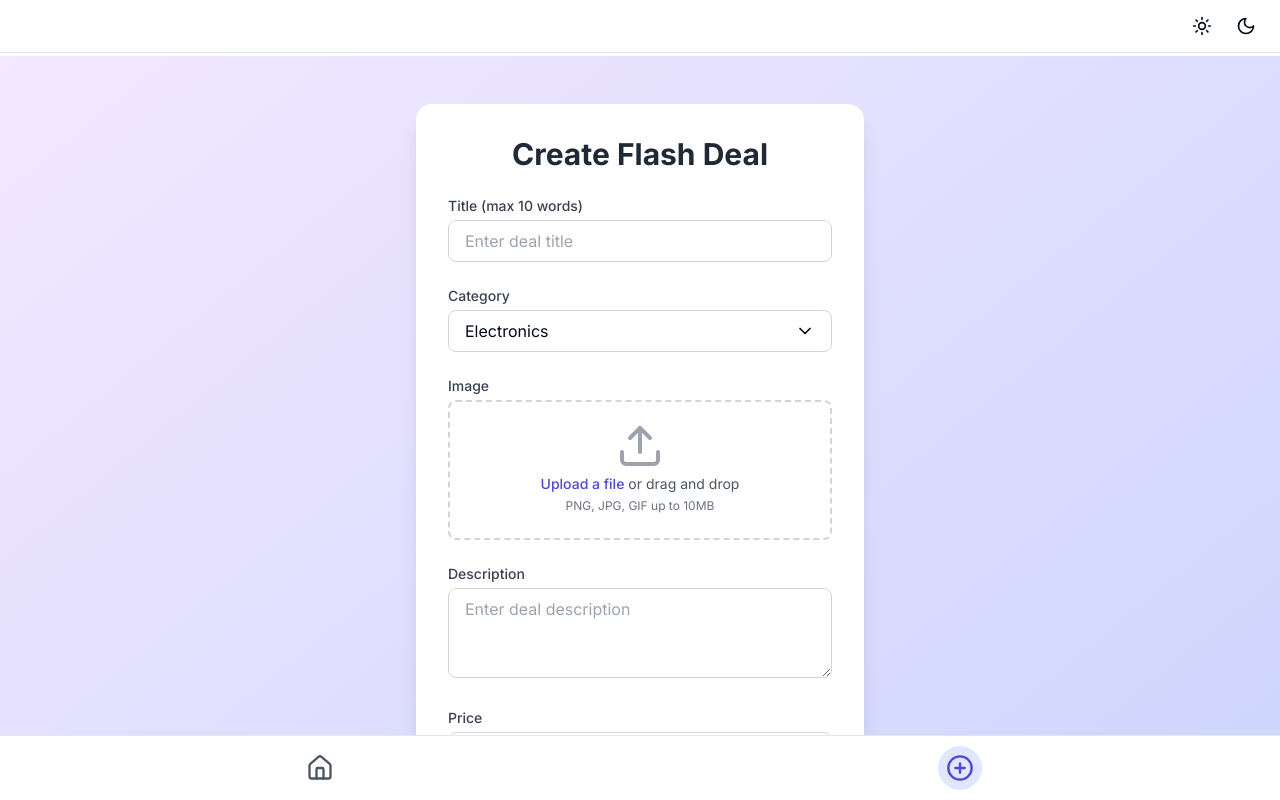
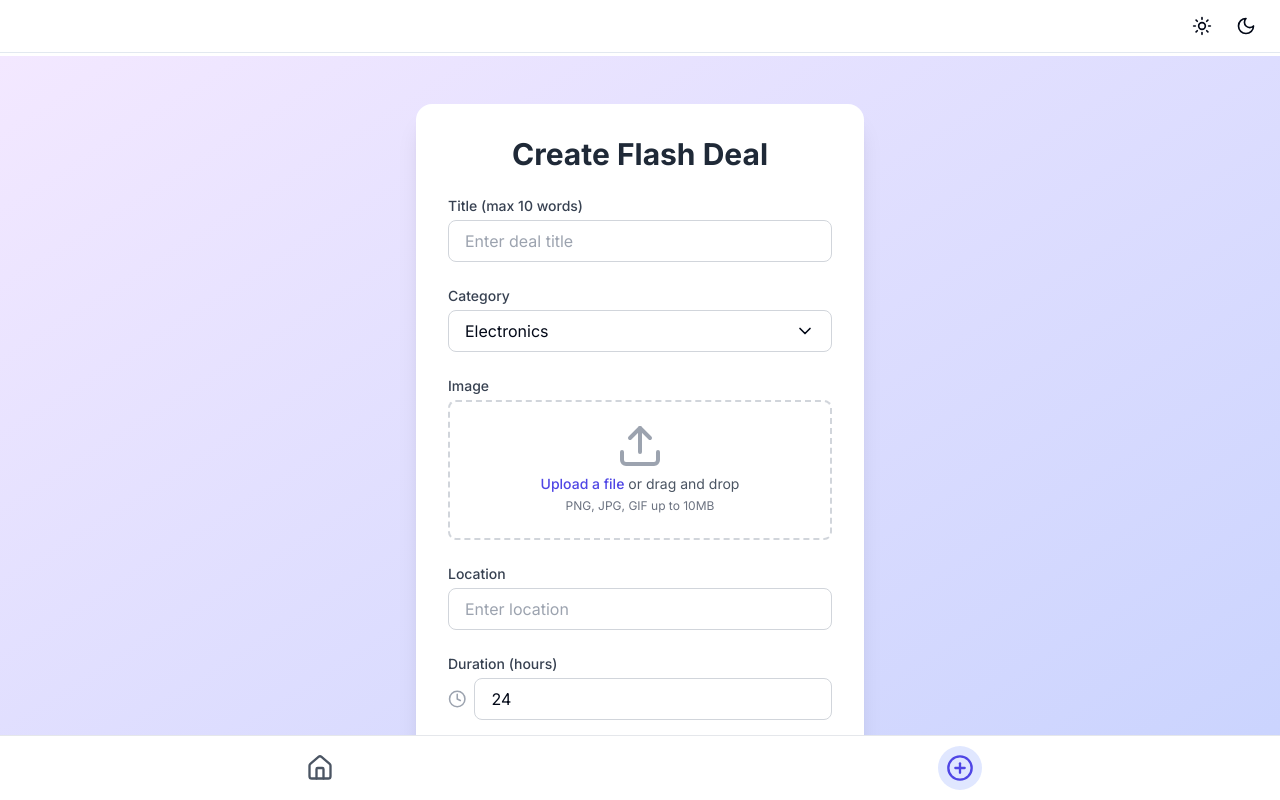
Before and after one commit to dhyabi2/flashdeal-collective, a React (Vite) app: page /upload in a window 1280 px wide. Shown: the top 800 px of the page. Built offline with nearby package versions, Linux system fonts and the light colour scheme.

Commit message:
Remove price and description fields
Eliminate the price and description fields from the deal upload form to simplify the submission process.
[skip gpt_engineer]

```diff
--- a/src/pages/Upload.jsx
+++ b/src/pages/Upload.jsx
@@ -1,6 +1,6 @@
 import React, { useState } from 'react';
 import { motion } from 'framer-motion';
-import { Upload as UploadIcon, Clock, Tag, ChevronDown } from 'lucide-react';
+import { Upload as UploadIcon, Clock, ChevronDown } from 'lucide-react';
 import { addDeal } from '../utils/indexedDB';
 import { useNavigate } from 'react-router-dom';
 
@@ -10,8 +10,6 @@ const Upload = () => {
   const [duration, setDuration] = useState(24);
   const [category, setCategory] = useState('Electronics');
   const [isDropdownOpen, setIsDropdownOpen] = useState(false);
-  const [description, setDescription] = useState('');
-  const [price, setPrice] = useState('');
   const [location, setLocation] = useState('');
   const navigate = useNavigate();
 
@@ -44,8 +42,6 @@ const Upload = () => {
         expiresAt: new Date(Date.now() + duration * 60 * 60 * 1000).toISOString(),
         likes: 0,
         dislikes: 0,
-        description,
-        price,
         location,
       };
       await addDeal(newDeal);
@@ -133,28 +129,6 @@ const Upload = () => {
               )}
             </div>
             <div>
-              <label htmlFor="description" className="block text-sm font-medium text-gray-700 dark:text-gray-300 mb-1">Description</label>
-              <textarea
-                id="description"
-                value={description}
-                onChange={(e) => setDescription(e.target.value)}
-                className="w-full px-4 py-2 rounded-lg border border-gray-300 dark:border-gray-600 focus:ring-2 focus:ring-indigo-500 dark:focus:ring-indigo-400 dark:bg-gray-700 dark:text-white transition-all duration-200"
-                rows="3"
-                placeholder="Enter deal description"
-              ></textarea>
-            </div>
-            <div>
-              <label htmlFor="price" className="block text-sm font-medium text-gray-700 dark:text-gray-300 mb-1">Price</label>
-              <input
-                type="text"
-                id="price"
-                value={price}
-                onChange={(e) => setPrice(e.target.value)}
-                className="w-full px-4 py-2 rounded-lg border border-gray-300 dark:border-gray-600 focus:ring-2 focus:ring-indigo-500 dark:focus:ring-indigo-400 dark:bg-gray-700 dark:text-white transition-all duration-200"
-                placeholder="Enter price"
-              />
-            </div>
-            <div>
               <label htmlFor="location" className="block text-sm font-medium text-gray-700 dark:text-gray-300 mb-1">Location</label>
               <input
                 type="text"
```
